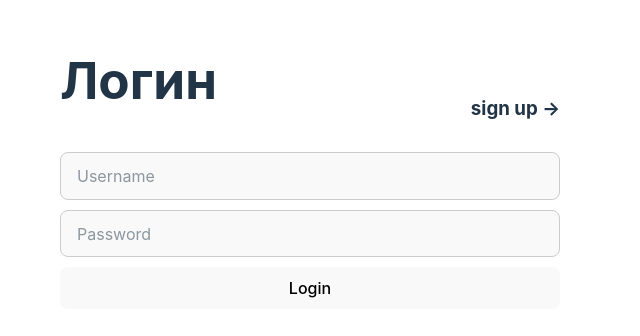
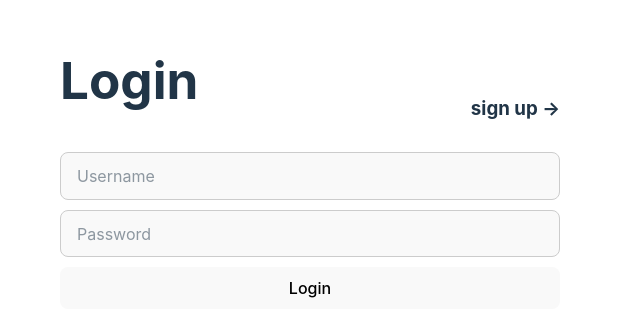
Before and after one commit to KirillShakhov/ITMO.DevOps.Frontend, a React (Vite) app: page /login in a window 1280 px wide. Shown: the part 212-548 px from the top of the page, without its empty margins (0-640 px from the left). Built offline with nearby package versions, Linux system fonts and the light colour scheme.

Commit message:
Revert "feat: Логин"
This reverts commit 445cbb69485a5d5db49181493be4a940d33c464d.

```diff
--- a/src/components/Login.tsx
+++ b/src/components/Login.tsx
@@ -46,7 +46,7 @@ const Login: FC = () => {
           justifyContent: 'space-between'
         }}
       >
-        <h1>Логин</h1>
+        <h1>Login</h1>
         <div
           onClick={() => {
             navigate('/register')
```
